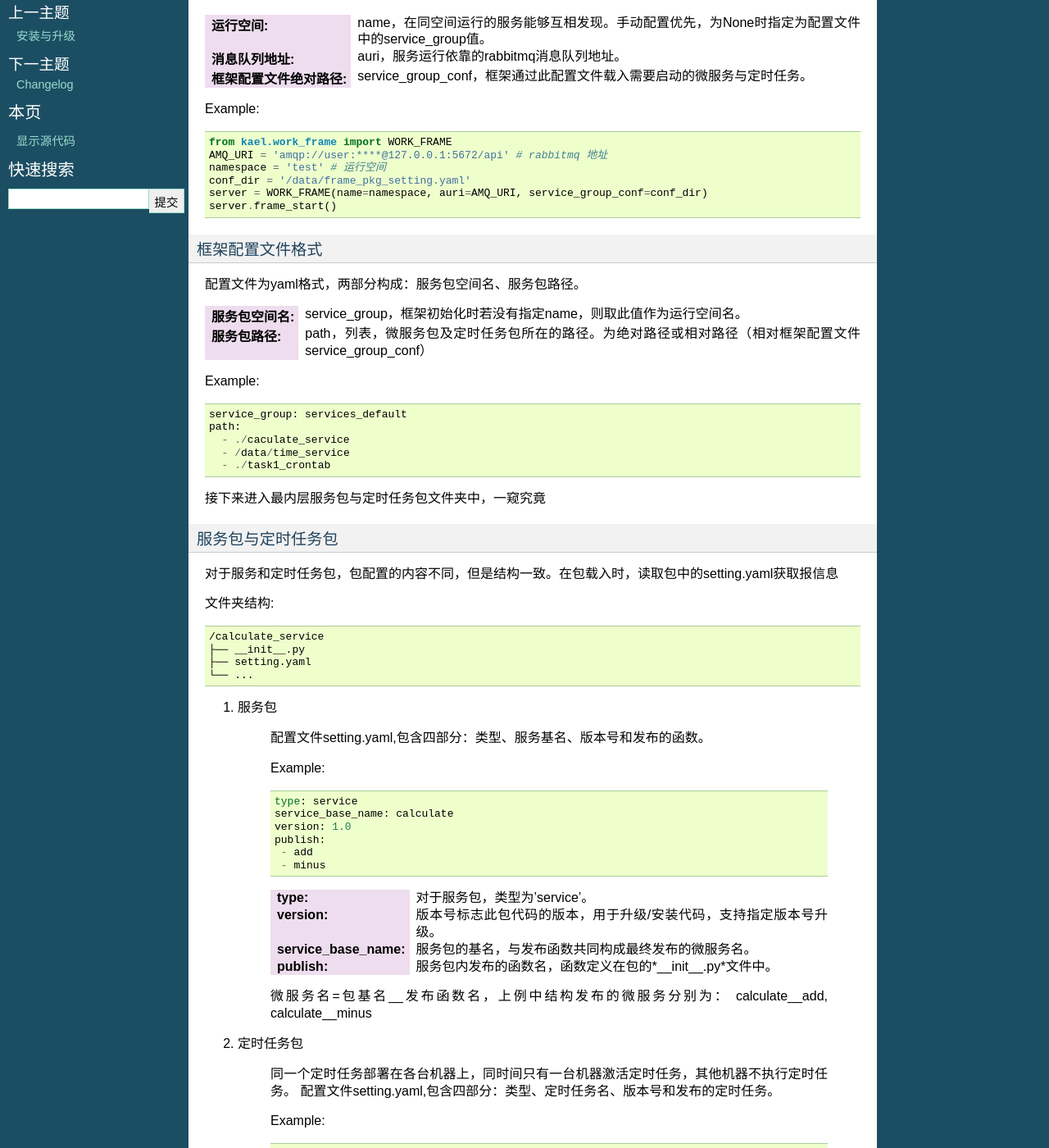
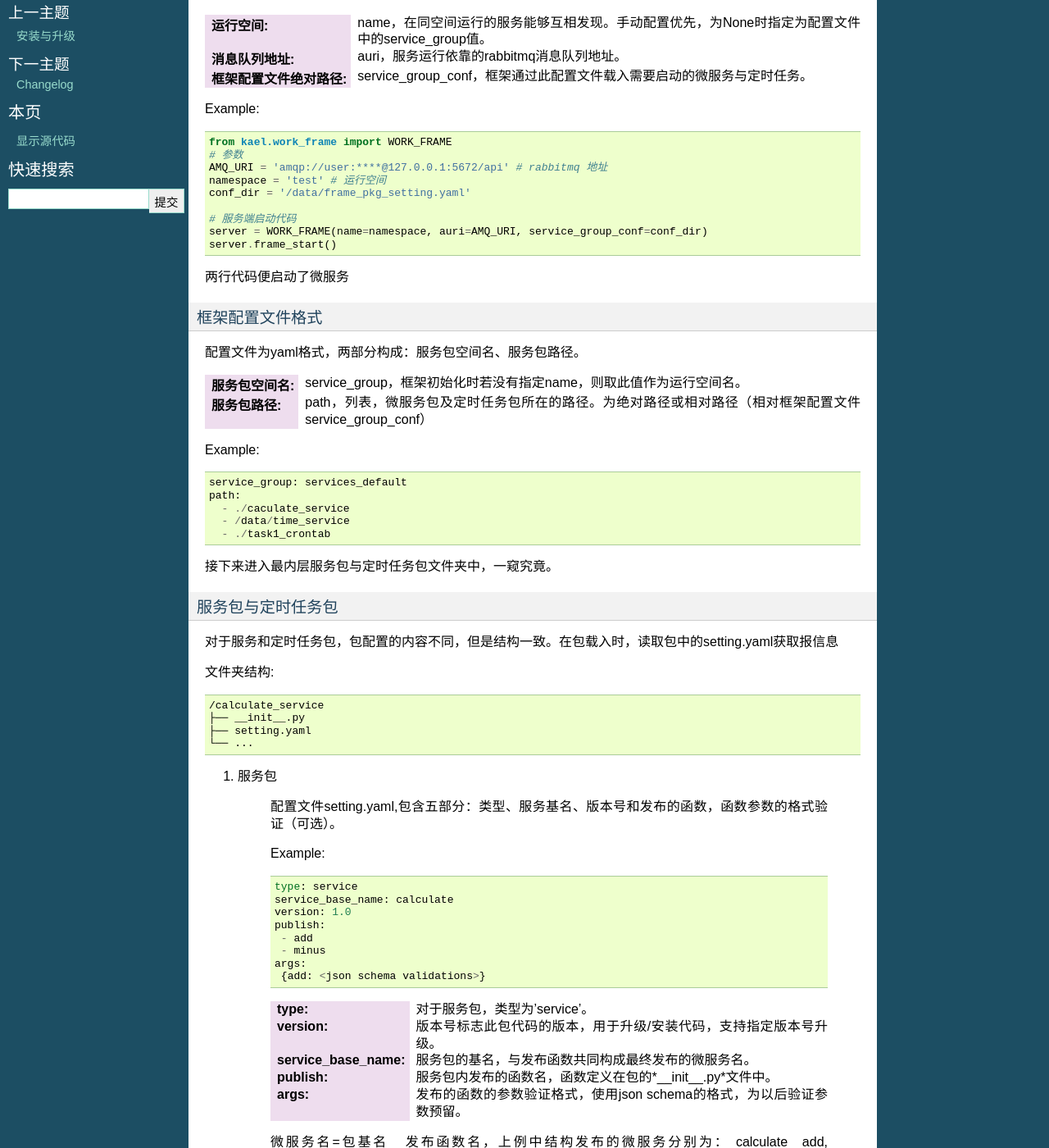
Before and after one commit to 360skyeye/kael, a Sphinx documentation site: the page built from doc/user_guide.rst, in a window 1280 px wide and 1400 px high, scrolled down 278 px. Shown: the whole window at 82% size. Built offline with Sphinx 7.4.7, drawn with Linux system fonts in a browser that asks for light colours; pages that are not in the unit, such as notebooks, are missing from menus; the version number is read from the project's files by our own code.

Commit message:
update doc

```diff
--- a/doc/user_guide.rst
+++ b/doc/user_guide.rst
@@ -18,12 +18,17 @@ kael work frame是服务与代码管理框架，建立在micro_service层之上
 Example::
 
     from kael.work_frame import WORK_FRAME
+    # 参数
     AMQ_URI = 'amqp://user:****@127.0.0.1:5672/api' # rabbitmq 地址
     namespace = 'test' # 运行空间
     conf_dir = '/data/frame_pkg_setting.yaml'
+
+    # 服务端启动代码
     server = WORK_FRAME(name=namespace, auri=AMQ_URI, service_group_conf=conf_dir)
     server.frame_start()
 
+
+两行代码便启动了微服务
 
 框架配置文件格式
 ^^^^^^^^^^^^^^^^^^^^^^^^^^^^^^^^^^^
@@ -41,8 +46,8 @@ Example::
       - /data/time_service
       - ./task1_crontab
 
-接下来进入最内层服务包与定时任务包文件夹中，一窥究竟
 
+接下来进入最内层服务包与定时任务包文件夹中，一窥究竟。
 
 服务包与定时任务包
 ^^^^^^^^^^^^^^^^^^^^^^^^^^^^^^^^^^^
@@ -59,7 +64,7 @@ Example::
 
 1. 服务包
 
-    配置文件setting.yaml,包含四部分：类型、服务基名、版本号和发布的函数。
+    配置文件setting.yaml,包含五部分：类型、服务基名、版本号和发布的函数，函数参数的格式验证（可选）。
 
     Example::
 
@@ -69,11 +74,14 @@ Example::
         publish:
          - add
          - minus
+        args:
+         {add: <json schema validations>}
 
     :type: 对于服务包，类型为'service'。
     :version: 版本号标志此包代码的版本，用于升级/安装代码，支持指定版本号升级。
     :service_base_name: 服务包的基名，与发布函数共同构成最终发布的微服务名。
     :publish: 服务包内发布的函数名，函数定义在包的*__init__.py*文件中。
+    :args: 发布的函数的参数验证格式，使用json schema的格式，为以后验证参数预留。
 
     微服务名=包基名__发布函数名，上例中结构发布的微服务分别为：
     calculate__add, calculate__minus
@@ -115,6 +123,7 @@ Example::
         from kael.work_frame import WORK_FRAME
         AMQ_URI = 'amqp://user:****@127.0.0.1:5672/api' # rabbitmq 地址
         namespace = 'test' # 运行空间
+
         client = WORK_FRAME(name=namespace, auri=AMQ_URI)
 
 使用微服务：
```
